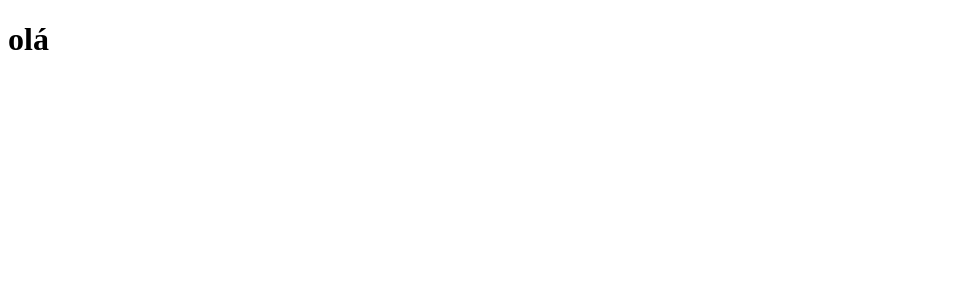
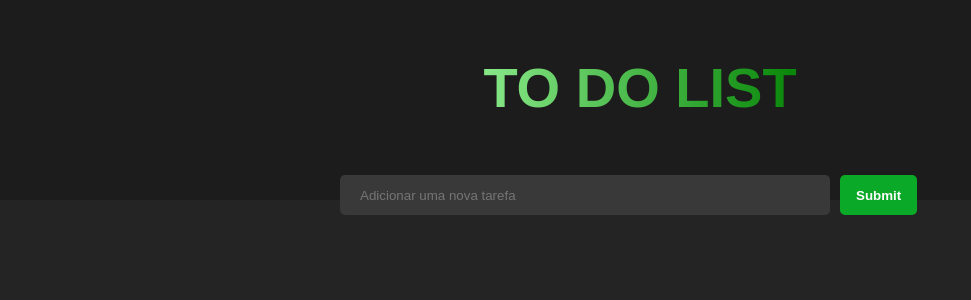
Before and after one commit to PedroHenriqueBS/ToDoList, a React app: page / in a window 1280 px wide. Shown: the top 300 px of the page, without its empty margins (0-971 px from the left). Built offline with nearby package versions, Linux system fonts and the light colour scheme.

Commit message:
feat: add header

```diff
--- a/package.json
+++ b/package.json
@@ -21,6 +21,7 @@
   },
   "dependencies": {
     "react": "^18.3.1",
-    "react-dom": "^18.3.1"
+    "react-dom": "^18.3.1",
+    "styled-components": "^6.1.13"
   }
 }
--- a/src/App.js
+++ b/src/App.js
@@ -1,7 +1,12 @@
 import React from "react"
+import GlobalStyle from "./styles/global";
+import Layout from './components/Layout'
 
 export default function App(){
   return (
-    <h1>olá</h1>
+    <>
+      <GlobalStyle />
+      <Layout />
+    </>
   )
 }
--- /dev/null
+++ b/src/components/Header/index.js
@@ -0,0 +1,12 @@
+import React from "react";
+import { Container } from "./styles";
+import Search from '../Search/index';
+
+export default function Header() {
+  return (
+    <Container>
+      <h1>TO DO LIST</h1>
+      <Search />
+    </Container>
+  );
+}
--- /dev/null
+++ b/src/components/Header/styles.js
@@ -0,0 +1,17 @@
+import styled from "styled-components";
+
+export const Container = styled.header`
+  background-color: #1C1C1C;
+  height: 200px;
+  display: flex;
+  flex-direction: column;
+  align-items: center;
+
+  h1 {
+    padding: 55px 20px;
+    font-size: 3.5rem;
+    background-image: linear-gradient(90deg, lightgreen, green);
+    -webkit-background-clip: text;
+    -webkit-text-fill-color: transparent;
+  }
+`
--- /dev/null
+++ b/src/components/Layout/index.js
@@ -0,0 +1,12 @@
+import React from "react";
+import { Container } from "./styles";
+
+import Header from "../Header";
+
+export default function Layout() {
+  return (
+    <Container>
+      <Header />
+    </Container>
+  );
+}
--- /dev/null
+++ b/src/components/Layout/styles.js
@@ -0,0 +1,9 @@
+import styled from "styled-components";
+
+export const Container = styled.div`
+  width: 100vw;
+  height: 100vh;
+  background-color: #242424;
+  color: #fff;
+  font-family: sans-serif;
+`;
--- /dev/null
+++ b/src/components/Search/index.js
@@ -0,0 +1,11 @@
+import React from "react";
+import { Container } from "./styles";
+
+export default function Search(){
+  return(
+    <Container>
+      <input type="text" placeholder="Adicionar uma nova tarefa"/>
+      <button>Submit</button>
+    </Container>
+  );
+}
--- /dev/null
+++ b/src/components/Search/styles.js
@@ -0,0 +1,32 @@
+import styled from "styled-components"
+
+export const Container = styled.div`
+  max-width: 600px;
+  width: 100%;
+  display: flex;
+  gap: 10px;
+
+  input {
+    width: calc(100% - 110px);
+    height: 2.5rem;
+    border-radius: 5px;
+    border: none;
+    background-color: #393939;
+    padding-left: 20px;
+
+  }
+
+  button {
+    padding: 0 1rem;
+    border-radius: 5px;
+    border: none;
+    background-color: #0BA928;
+    font-weight: bold;
+    cursor: pointer;
+    transition: .1s;
+
+    &:active {
+      box-shadow: 1px 1px 5px green;
+    }
+  }
+`;
--- /dev/null
+++ b/src/styles/global.js
@@ -0,0 +1,11 @@
+import { createGlobalStyle } from "styled-components";
+
+export default createGlobalStyle`
+  body, html, * {
+    margin: 0;
+    padding: 0;
+    box-sizing: border-box;
+    outline: none;
+    color: #fff;
+  }
+`;
```
Also changed, not shown: 1 other file (tests, documents, lock files or other folders).
